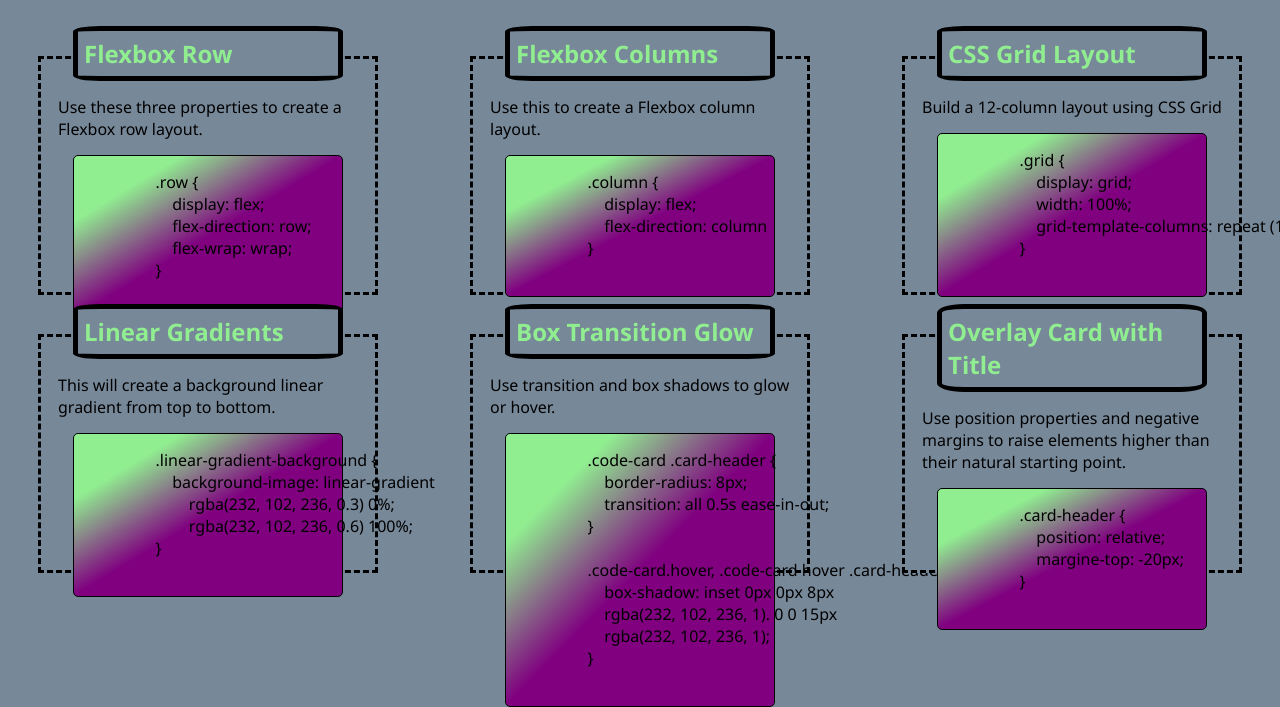
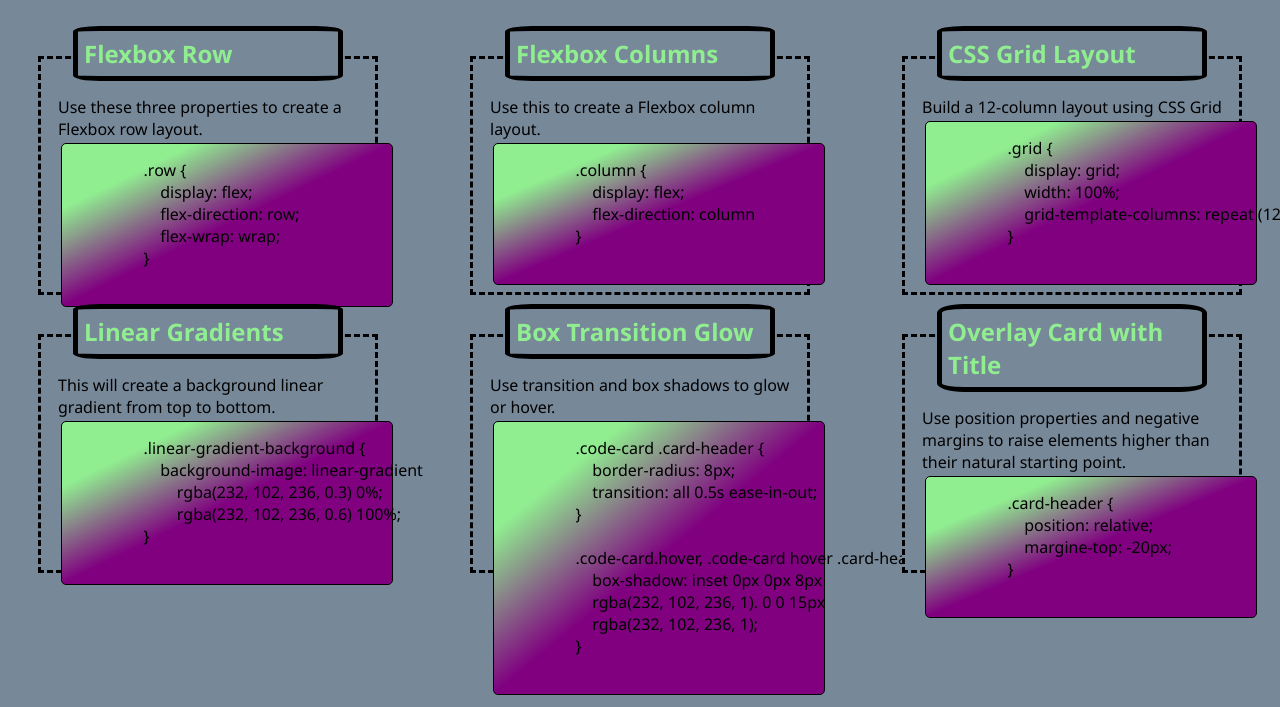
Before and after one commit to DianGigrich/CSSCheatSheet, a plain HTML site: page index.html in a window 1280 px wide. Shown: the part 150-857 px from the top of the page. Drawn offline with Linux system fonts and the light colour scheme.

```diff
--- a/Assets/style.css
+++ b/Assets/style.css
@@ -55,8 +55,9 @@ h2 {
 
 pre {
     border: 1px solid;
-    margin: 5%;
+    margin: 1%;
     padding: 5%;
+    width: 100%;
     border-radius: 5px;
     user-select:all;
     background: linear-gradient(to bottom right, lightgreen 20%, purple 50%);
```
